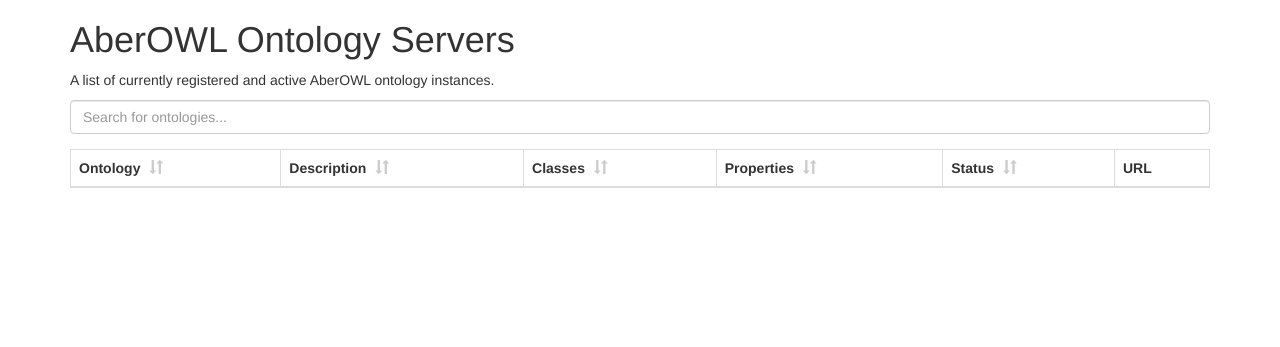
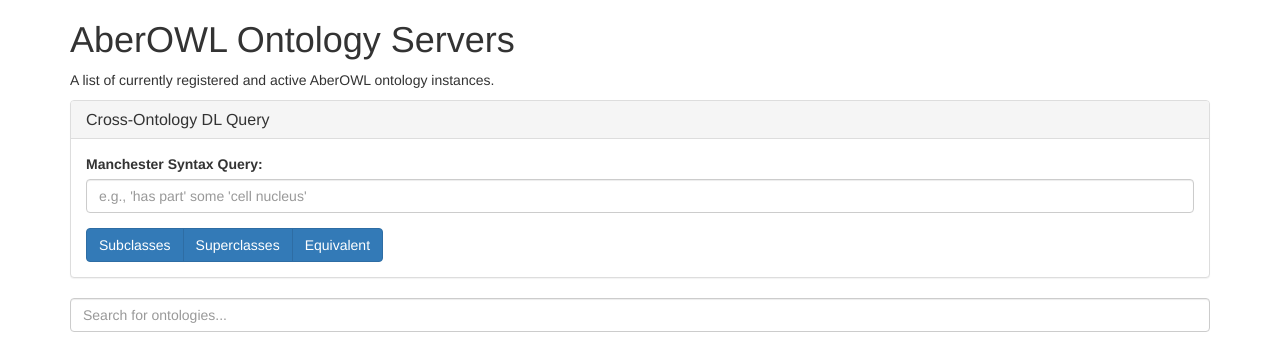
Before and after one commit to bio-ontology-research-group/aberowl2, a FastAPI app: page / in a window 1280 px wide. Shown: the top 347 px of the page. Run offline with FastAPI, Linux system fonts and the light colour scheme; lists and menus that the app fills with data are empty; some libraries are stand-ins or nearby versions.

Commit message:
feat: Add cross-ontology DL query functionality to central server
Co-authored-by: aider (openrouter/google/gemini-2.5-pro-preview-06-05) <aider@aider.chat>

```diff
--- a/central_server/app/main.py
+++ b/central_server/app/main.py
@@ -83,6 +83,49 @@ async def register_server(payload: RegistrationRequest):
     return {"status": "ok", "message": f"Server for {payload.ontology} registered."}
 
 
+@app.get("/api/dlquery_all")
+async def dl_query_all(request: Request):
+    """Runs a DL query across all registered online servers."""
+    query = request.query_params.get("query")
+    query_type = request.query_params.get("type")
+
+    if not query or not query_type:
+        return {"error": "Missing 'query' or 'type' parameter"}, 400
+
+    async with servers_lock:
+        online_servers = [s for s in registered_servers.values() if s.get("status") == "online"]
+
+    async def query_one_server(server, session):
+        ontology_name = server.get("ontology")
+        api_url = f"{str(server.get('url')).rstrip('/')}/api/api/runQuery.groovy"
+        params = {"query": query, "type": query_type, "labels": "true"}
+
+        try:
+            async with session.get(api_url, params=params, timeout=20) as response:
+                if response.status == 200:
+                    data = await response.json()
+                    # Annotate results with ontology name
+                    for item in data.get("result", []):
+                        if isinstance(item, dict):
+                            item["ontology"] = ontology_name
+                    return data.get("result", [])
+                else:
+                    logger.warning(f"Query failed for {ontology_name}: Status {response.status}")
+                    return []
+        except Exception as e:
+            logger.error(f"Error querying {ontology_name}: {e}")
+            return []
+
+    all_results = []
+    async with aiohttp.ClientSession() as session:
+        tasks = [query_one_server(server, session) for server in online_servers]
+        results_from_servers = await asyncio.gather(*tasks)
+        for res_list in results_from_servers:
+            all_results.extend(res_list)
+
+    return {"result": all_results}
+
+
 @app.get("/api/servers")
 async def get_servers():
     """Returns a list of registered servers and their metadata."""
--- a/central_server/app/templates/index.html
+++ b/central_server/app/templates/index.html
@@ -11,6 +11,33 @@
     <div class="container">
         <h1>AberOWL Ontology Servers</h1>
         <p>A list of currently registered and active AberOWL ontology instances.</p>
+
+        <div class="panel panel-default">
+            <div class="panel-heading">
+                <h3 class="panel-title">Cross-Ontology DL Query</h3>
+            </div>
+            <div class="panel-body">
+                <form id="dlQueryForm" onsubmit="return false;">
+                    <div class="form-group">
+                        <label for="dlQueryInput">Manchester Syntax Query:</label>
+                        <input type="text" id="dlQueryInput" class="form-control" placeholder="e.g., 'has part' some 'cell nucleus'">
+                    </div>
+                    <div class="btn-group" role="group">
+                        <button type="submit" name="type" value="subclass" class="btn btn-primary">Subclasses</button>
+                        <button type="submit" name="type" value="superclass" class="btn btn-primary">Superclasses</button>
+                        <button type="submit" name="type" value="equivalent" class="btn btn-primary">Equivalent</button>
+                    </div>
+                </form>
+            </div>
+            <div id="dlQueryResultsContainer" style="display: none;">
+                <div class="panel-footer">
+                    <h4>Query Results</h4>
+                    <ul id="dlQueryResultsList" class="list-group">
+                        <!-- Results will be inserted here -->
+                    </ul>
+                </div>
+            </div>
+        </div>
 
         <div class="form-group">
             <input type="text" id="searchInput" class="form-control" placeholder="Search for ontologies...">
```
Also changed, not shown: central_server/app/static/main.js (+59 -0 lines).
